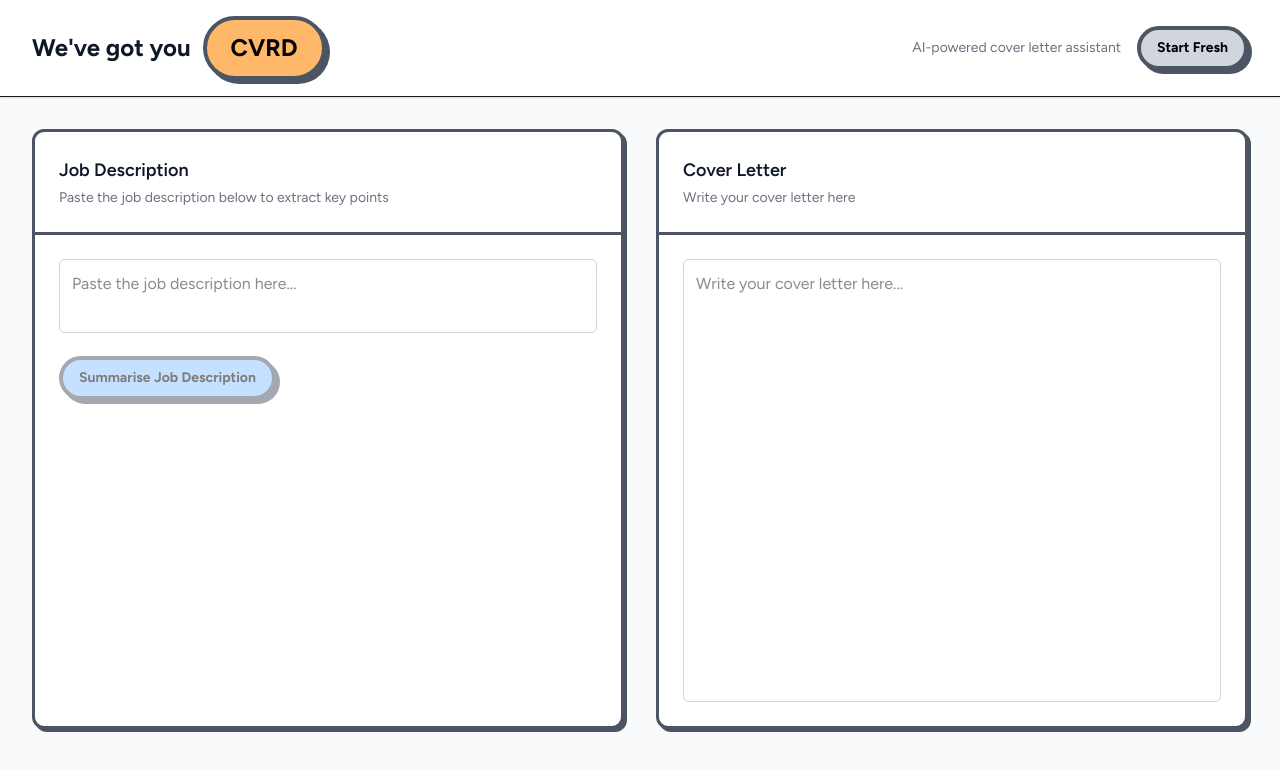
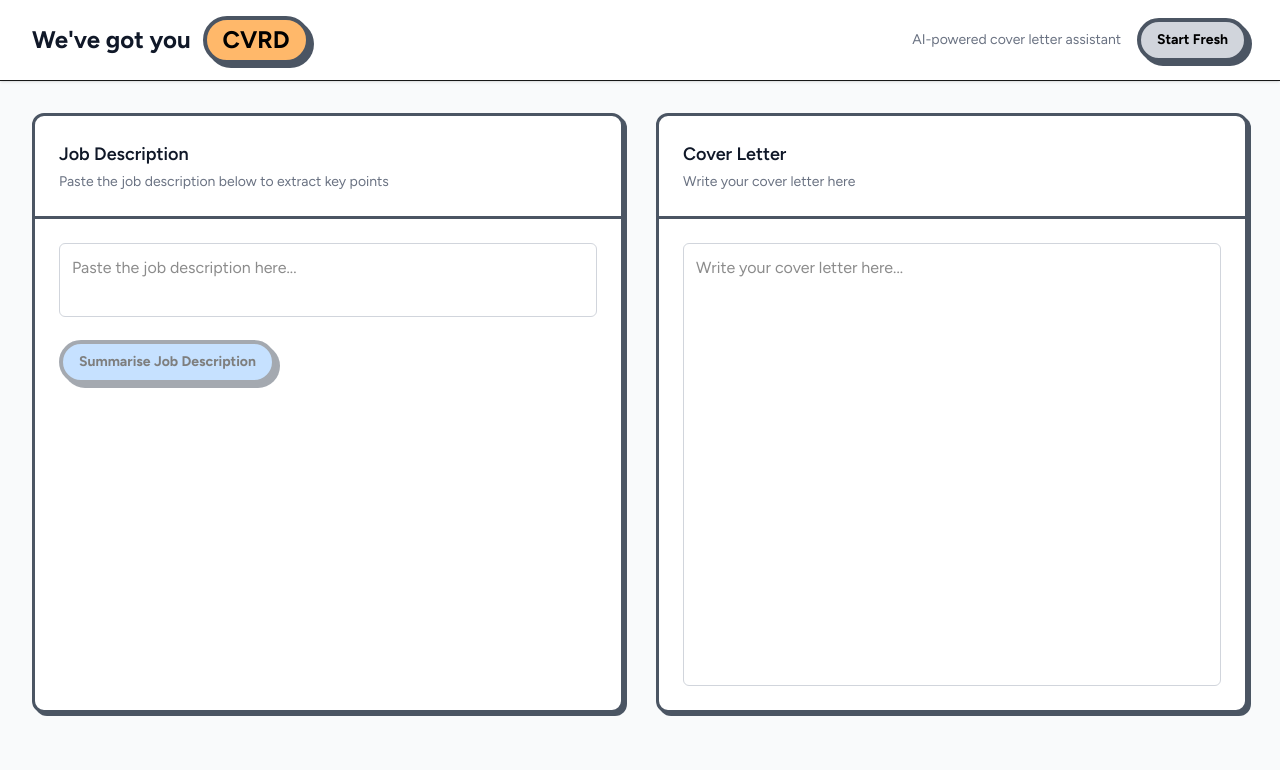
Before and after one commit to sirashton/cvrd, a Next.js app in the folder app/: page / in a window 1280 px wide. Shown: the top 770 px of the page. Built offline with nearby package versions, Linux system fonts and the light colour scheme.

Commit message:
Slight tweak to logo button formatting

```diff
--- a/app/src/components/NeobrutalistButton.tsx
+++ b/app/src/components/NeobrutalistButton.tsx
@@ -44,8 +44,7 @@ export default function NeobrutalistButton({
     border-4 border-[rgb(75,85,99)] rounded-4xl
     shadow-[4px_4px_0px_0px_rgb(75,85,99)]
     transition-all duration-150 ease-out
-    ${logo ? 'text-2xl px-6 py-3' : 'text-sm'}
-    ${logo ? 'px-1 py-0' : 'px-4 py-2'}
+    ${logo ? 'text-2xl px-4 py-1' : 'px-4 py-2 text-sm'}
     ${pressable ? `
       hover:shadow-[2px_2px_0px_0px_rgb(75,85,99)]
       hover:translate-x-[2px] hover:translate-y-[2px]
```
